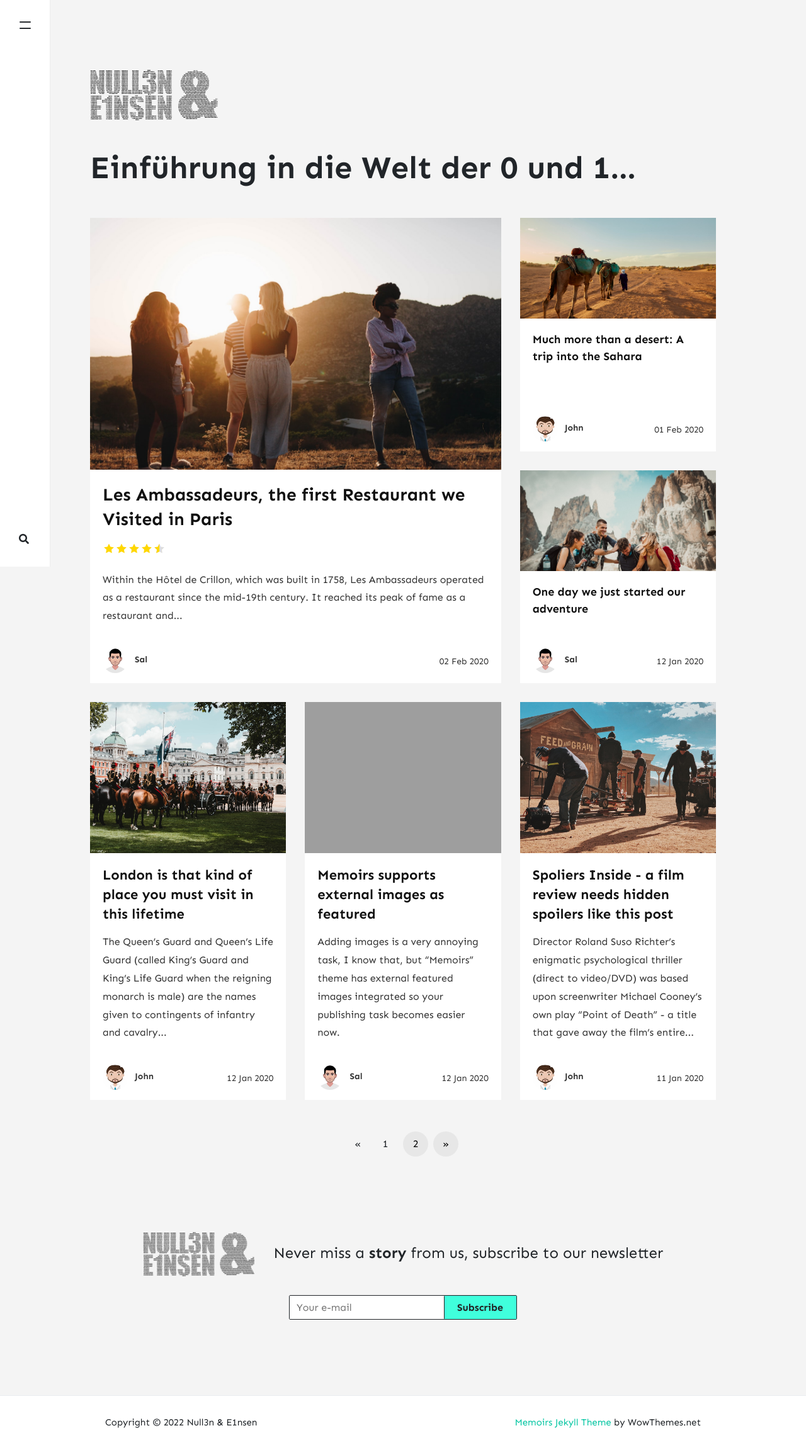
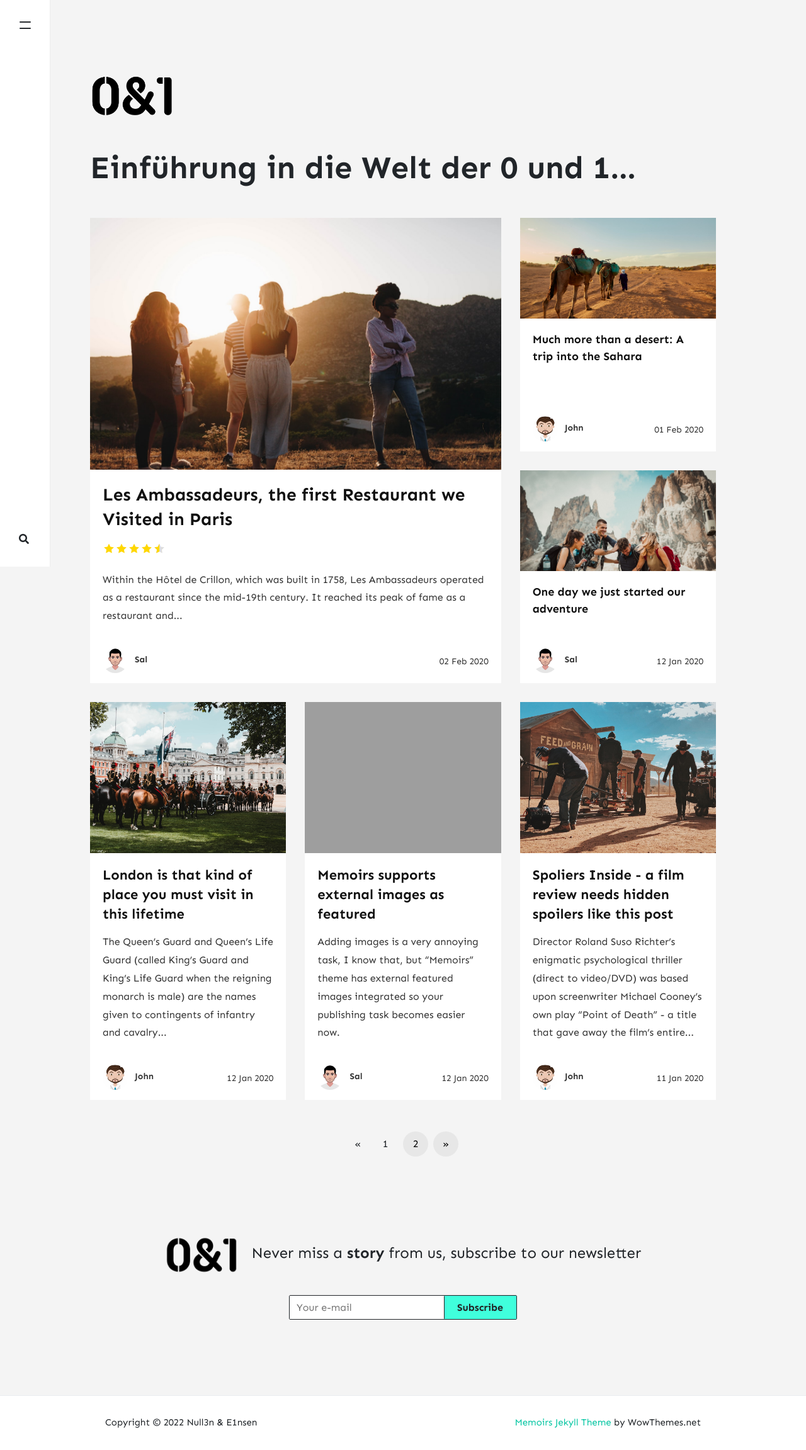
Before and after one commit to nullen-einsen/nullen-einsen.github.io, a Jekyll site: the page built from index.html, in a window 1280 px wide. Shown: the whole page at 63% size. Built offline with Jekyll 4.4.1, drawn with Linux system fonts in a browser that asks for light colours; nearby versions of some CDN libraries; the list of posts is cut into pages by our own code; comment, search, counter and statistics services are not loaded; grey boxes are pictures that could not be loaded.

Commit message:
replace logo

```diff
--- a/_config.yml
+++ b/_config.yml
@@ -2,7 +2,7 @@
 name: "Null3n & E1nsen"
 title: "Nulle3n & E1nsen"
 description: "Einführung in die Welt der 0 und 1..."
-logo: 'assets/images/nullen-einsen_logo.png'
+logo: 'assets/images/0&1-logo.png'
 favicon: 'assets/images/logo.png'
 baseurl: ''
 google_analytics: 'UA-xxxxxxxx-1'
```
Also changed, not shown: assets/images/0&1-logo.png (added).
